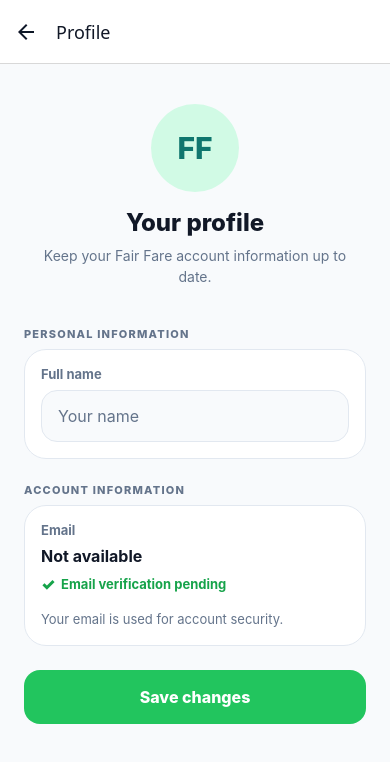
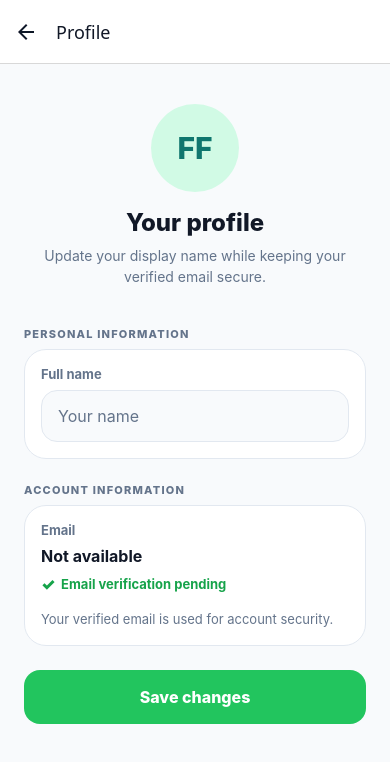
Before and after one commit to hammadxdev/FAIRfare-mobile, a React Native app: screen /Profile in a window 390 px wide. Shown: the top 762 px of the page. Built offline with nearby package versions, Linux system fonts and the light colour scheme; no server answers.

Commit message:
feat(profile): add editable profile and improve settings states

```diff
--- a/src/screens/PreferenceEditorScreen.js
+++ b/src/screens/PreferenceEditorScreen.js
@@ -5,6 +5,7 @@ import { getPreferences, updatePreferences } from "../services/api";
 import PreferenceOptionRow from "../components/settings/PreferenceOptionRow";
 import SkeletonCard from "../components/skeleton/SkeletonCard";
 import SkeletonBlock from "../components/skeleton/SkeletonBlock";
+import ErrorState from "../components/ErrorState";
 
 const VEHICLES = [["BIKE", "Bike"], ["RICKSHAW", "Rickshaw"], ["ECONOMY_CAR", "Economy Car"], ["STANDARD_CAR", "Standard Car"], ["PREMIUM_CAR", "Premium Car"], ["OTHER", "Other"]];
 const PRIORITIES = [["CHEAPEST", "CHEAPEST FARE", "Save money", "Prioritize lower fares"], ["FASTEST_PICKUP", "FASTEST PICKUP", "Save time", "Prioritize shorter pickup ETA"], ["BALANCED", "BALANCED", "Best balance", "Consider fare, pickup time and preferences"]];
@@ -12,8 +13,8 @@ const blank = { preferredVehicleType: null, avoidedVehicleTypes: [], typicalBudg
 const labels = { preferred: ["Preferred vehicle", "Choose the ride type you usually prefer."], avoided: ["Avoid vehicle types", "Select ride types you generally don't want recommended."], budget: ["Typical budget", "Fair Fare can use your usual budget when personalizing ride recommendations."], priority: ["Ride priority", "What's most important when Fair Fare recommends a ride?"] };
 
 export default function PreferenceEditorScreen({ route, navigation }) {
-  const mode = route.params?.mode || "preferred"; const [prefs, setPrefs] = useState(blank); const [loading, setLoading] = useState(true); const [saving, setSaving] = useState(false); const [feedback, setFeedback] = useState(null);
-  const load = useCallback(async () => { setLoading(true); try { const value = await getPreferences(); setPrefs({ ...blank, ...value, typicalBudget: value.typicalBudget == null ? "" : String(value.typicalBudget) }); } catch (err) { setFeedback({ type: "error", text: err.response?.data?.message || "Unable to load this preference." }); } finally { setLoading(false); } }, []);
+  const mode = route.params?.mode || "preferred"; const [prefs, setPrefs] = useState(null); const [loading, setLoading] = useState(true); const [saving, setSaving] = useState(false); const [feedback, setFeedback] = useState(null); const [loadError, setLoadError] = useState(null);
+  const load = useCallback(async () => { setLoading(true); setLoadError(null); try { const value = await getPreferences(); setPrefs({ ...blank, ...value, typicalBudget: value.typicalBudget == null ? "" : String(value.typicalBudget) }); } catch (err) { setLoadError(err.response?.data?.message || "Unable to load this preference."); } finally { setLoading(false); } }, []);
   useEffect(() => { load(); }, [load]);
   const save = async () => {
     setFeedback(null);
@@ -23,7 +24,7 @@ export default function PreferenceEditorScreen({ route, navigation }) {
   };
   const toggleAvoid = (value) => setPrefs((current) => ({ ...current, avoidedVehicleTypes: current.avoidedVehicleTypes.includes(value) ? current.avoidedVehicleTypes.filter((item) => item !== value) : [...current.avoidedVehicleTypes, value] }));
   const [title, subtitle] = labels[mode];
-  return <KeyboardAvoidingView style={styles.flex} behavior={Platform.OS === "ios" ? "padding" : undefined}><ScrollView contentContainerStyle={styles.content} keyboardShouldPersistTaps="handled"><Text style={styles.title}>{title}</Text><Text style={styles.subtitle}>{subtitle}</Text>{loading ? <SkeletonCard><SkeletonBlock width="72%" height={17} /><SkeletonBlock width="52%" height={14} style={{ marginTop: spacing.md }} /><SkeletonBlock width="88%" height={48} borderRadius={radius.md} style={{ marginTop: spacing.lg }} /><SkeletonBlock width="60%" height={14} style={{ marginTop: spacing.md }} /></SkeletonCard> : <>
+  return <KeyboardAvoidingView style={styles.flex} behavior={Platform.OS === "ios" ? "padding" : undefined}><ScrollView contentContainerStyle={styles.content} keyboardShouldPersistTaps="handled"><Text style={styles.title}>{title}</Text><Text style={styles.subtitle}>{subtitle}</Text>{loading ? <SkeletonCard><SkeletonBlock width="72%" height={17} /><SkeletonBlock width="52%" height={14} style={{ marginTop: spacing.md }} /><SkeletonBlock width="88%" height={48} borderRadius={radius.md} style={{ marginTop: spacing.lg }} /><SkeletonBlock width="60%" height={14} style={{ marginTop: spacing.md }} /></SkeletonCard> : loadError ? <ErrorState title="Preference unavailable" message={loadError} onRetry={load} /> : <>
     {mode === "preferred" && <View style={styles.card}>{[[null, "No preference"], ...VEHICLES].map(([value, label]) => <PreferenceOptionRow key={label} label={label} selected={prefs.preferredVehicleType === value} onPress={() => setPrefs((current) => ({ ...current, preferredVehicleType: value }))}/>)}</View>}
     {mode === "avoided" && <View style={styles.card}>{VEHICLES.map(([value, label]) => <TouchableOpacity key={value} style={[styles.option, prefs.avoidedVehicleTypes.includes(value) && styles.selected]} onPress={() => toggleAvoid(value)}><View style={[styles.checkbox, prefs.avoidedVehicleTypes.includes(value) && styles.checkboxSelected]}>{prefs.avoidedVehicleTypes.includes(value) ? <Text style={styles.check}>✓</Text> : null}</View><Text style={styles.optionText}>{label}</Text></TouchableOpacity>)}</View>}
     {mode === "budget" && <><Text style={styles.optional}>Optional</Text><View style={styles.inputWrap}><Text style={styles.currency}>PKR</Text><TextInput value={prefs.typicalBudget} onChangeText={(value) => setPrefs((current) => ({ ...current, typicalBudget: value.replace(/[^0-9.]/g, "") }))} placeholder="Enter amount" placeholderTextColor={colors.muted} keyboardType="numeric" style={styles.input}/></View></>}
--- a/src/screens/ProfileScreen.js
+++ b/src/screens/ProfileScreen.js
@@ -19,7 +19,7 @@ export default function ProfileScreen() {
   const [saving, setSaving] = useState(false);
   const [feedback, setFeedback] = useState(null);
   useEffect(() => { setName(user?.name || ""); }, [user?.name]);
-  const avatar = useMemo(() => initials(user?.name || name), [name, user?.name]);
+  const avatar = useMemo(() => initials(name || user?.name), [name, user?.name]);
   const validate = () => {
     const value = name.normalize("NFKC").trim();
     if (!value) return "Enter your name.";
@@ -41,11 +41,11 @@ export default function ProfileScreen() {
   if (isLoading) return <ScrollView style={styles.flex} contentContainerStyle={styles.content}><View style={styles.header}><SkeletonBlock width={88} height={88} borderRadius={radius.full} /><SkeletonBlock width="42%" height={24} style={{ marginTop: spacing.md }} /><SkeletonBlock width="78%" height={14} style={{ marginTop: spacing.sm }} /></View><SkeletonCard><SkeletonBlock width="28%" height={13} /><SkeletonBlock width="100%" height={52} borderRadius={radius.md} style={{ marginTop: spacing.sm }} /></SkeletonCard><SkeletonCard><SkeletonBlock width="22%" height={13} /><SkeletonBlock width="58%" height={17} style={{ marginTop: spacing.md }} /><SkeletonBlock width="44%" height={13} style={{ marginTop: spacing.sm }} /></SkeletonCard></ScrollView>;
   return <KeyboardAvoidingView style={styles.flex} behavior={Platform.OS === "ios" ? "padding" : undefined}>
     <ScrollView contentContainerStyle={styles.content} keyboardShouldPersistTaps="handled" showsVerticalScrollIndicator={false}>
-      <View style={styles.header}><View style={styles.avatar}><Text style={styles.avatarText}>{avatar}</Text></View><Text style={styles.title}>{user?.name || "Your profile"}</Text><Text style={styles.subtitle}>Keep your Fair Fare account information up to date.</Text></View>
+      <View style={styles.header}><View style={styles.avatar}><Text style={styles.avatarText}>{avatar}</Text></View><Text style={styles.title}>{name.trim() || "Your profile"}</Text><Text style={styles.subtitle}>Update your display name while keeping your verified email secure.</Text></View>
       <Text style={styles.section}>PERSONAL INFORMATION</Text>
       <View style={styles.card}><Text style={styles.label}>Full name</Text><TextInput value={name} onChangeText={(value) => { setName(value); setFeedback(null); }} style={styles.input} placeholder="Your name" placeholderTextColor={colors.muted} autoCapitalize="words" maxLength={120} returnKeyType="done" onSubmitEditing={save} accessibilityLabel="Full name" /></View>
       <Text style={styles.section}>ACCOUNT INFORMATION</Text>
-      <View style={styles.card}><Text style={styles.label}>Email</Text><Text style={styles.email}>{user?.email || "Not available"}</Text><View style={styles.verified}><Text style={styles.check}>✓</Text><Text style={styles.verifiedText}>{user?.emailVerifiedAt ? "Verified email" : "Email verification pending"}</Text></View><Text style={styles.helper}>Your email is used for account security.</Text></View>
+      <View style={styles.card}><Text style={styles.label}>Email</Text><Text style={styles.email}>{user?.email || "Not available"}</Text><View style={styles.verified}><Text style={styles.check}>✓</Text><Text style={styles.verifiedText}>{user?.emailVerifiedAt ? "Verified email" : "Email verification pending"}</Text></View><Text style={styles.helper}>Your verified email is used for account security.</Text></View>
       {feedback ? <Text style={feedback.type === "error" ? styles.error : styles.success}>{feedback.text}</Text> : null}
       <TouchableOpacity style={[styles.save, saving && styles.disabled]} onPress={save} disabled={saving} activeOpacity={0.8} accessibilityRole="button" accessibilityLabel="Save changes">{saving ? <ActivityIndicator color={colors.white} accessibilityLabel="Saving profile"/> : <Text style={styles.saveText}>Save changes</Text>}</TouchableOpacity>
     </ScrollView>
--- a/src/screens/SettingsRootScreen.js
+++ b/src/screens/SettingsRootScreen.js
@@ -9,6 +9,7 @@ import { getPreferences } from "../services/api";
 import { formatPKR } from "../utils/formatCurrency";
 import SettingsSection from "../components/settings/SettingsSection";
 import SettingsSkeleton from "../components/skeleton/SettingsSkeleton";
+import ErrorState from "../components/ErrorState";
 
 const VEHICLES = [["BIKE", "Bike"], ["RICKSHAW", "Rickshaw"], ["ECONOMY_CAR", "Economy Car"], ["STANDARD_CAR", "Standard Car"], ["PREMIUM_CAR", "Premium Car"], ["OTHER", "Other"]];
 const PRIORITIES = { CHEAPEST: "Cheapest fare", FASTEST_PICKUP: "Faster pickup", BALANCED: "Balanced" };
@@ -35,7 +36,7 @@ export default function SettingsRootScreen({ navigation }) {
   const displayName = user?.name || "Fair Fare user"; const initial = displayName.trim().charAt(0).toUpperCase() || "F";
   return <View style={styles.flex}><AppHeader title="Settings" subtitle="Manage your account and ride preferences" showLogo={false}/><ScrollView contentContainerStyle={styles.content} showsVerticalScrollIndicator={false}>
     <Section>PROFILE</Section><TouchableOpacity style={styles.profile} onPress={() => navigation.navigate("Profile")} activeOpacity={0.75} accessibilityRole="button" accessibilityLabel="Open profile"><View style={styles.avatar}><Text style={styles.avatarText}>{initial}</Text></View><View style={styles.profileCopy}><Text style={styles.profileName}>{displayName}</Text><Text style={styles.profileEmail}>{user?.email || ""}</Text></View><Text style={styles.chevron}>›</Text></TouchableOpacity>
-    <Section>RIDE PREFERENCES</Section><View style={styles.group}>{loading ? <SettingsSkeleton /> : <><Row icon="◉" title="Preferred vehicle" value={summary(preferences, "preferred")} onPress={() => navigation.navigate("PreferenceEditor", { mode: "preferred" })}/><Row icon="⊘" title="Avoid vehicle types" value={summary(preferences, "avoided")} onPress={() => navigation.navigate("PreferenceEditor", { mode: "avoided" })}/><Row icon="₨" title="Typical budget" value={summary(preferences, "budget")} onPress={() => navigation.navigate("PreferenceEditor", { mode: "budget" })}/><Row icon="⚖" title="Ride priority" value={summary(preferences, "priority")} onPress={() => navigation.navigate("PreferenceEditor", { mode: "priority" })} last/></>}</View>{error ? <Text style={styles.error}>{error}</Text> : null}
+    <Section>RIDE PREFERENCES</Section>{loading && !preferences ? <SettingsSkeleton /> : error && !preferences ? <ErrorState title="Preferences unavailable" message={error} onRetry={load} /> : <View style={styles.group}><>{<Row icon="◉" title="Preferred vehicle" value={summary(preferences, "preferred")} onPress={() => navigation.navigate("PreferenceEditor", { mode: "preferred" })}/>}<Row icon="⊘" title="Avoid vehicle types" value={summary(preferences, "avoided")} onPress={() => navigation.navigate("PreferenceEditor", { mode: "avoided" })}/><Row icon="₨" title="Typical budget" value={summary(preferences, "budget")} onPress={() => navigation.navigate("PreferenceEditor", { mode: "budget" })}/><Row icon="⚖" title="Ride priority" value={summary(preferences, "priority")} onPress={() => navigation.navigate("PreferenceEditor", { mode: "priority" })} last/></></View>}{error && preferences ? <Text style={styles.error}>{error} Pull to retry.</Text> : null}
     <Section>APP & SUPPORT</Section><View style={styles.group}><Row icon="ⓘ" title="About Fair Fare" value="Learn how Fair Fare works" onPress={() => navigation.navigate("AboutFairFare")}/><Row icon="▤" title="Terms & Conditions" value="How the service works" onPress={() => navigation.navigate("Terms")}/><Row icon="▣" title="Privacy Policy" value="How information is handled" onPress={() => navigation.navigate("Privacy")}/><Row icon="?" title="Help & Support" value="Answers to common questions" onPress={() => navigation.navigate("HelpSupport")} last/></View>
     <Section>APP INFO</Section><View style={styles.info}><Text style={styles.infoTitle}>{APP_NAME}</Text><Text style={styles.infoVersion}>Version {APP_VERSION}</Text></View><Section>ACCOUNT</Section><TouchableOpacity style={styles.logout} onPress={logout} activeOpacity={0.75}><Text style={styles.logoutIcon}>↪</Text><Text style={styles.logoutText}>Log out</Text></TouchableOpacity>
   </ScrollView></View>;
```
